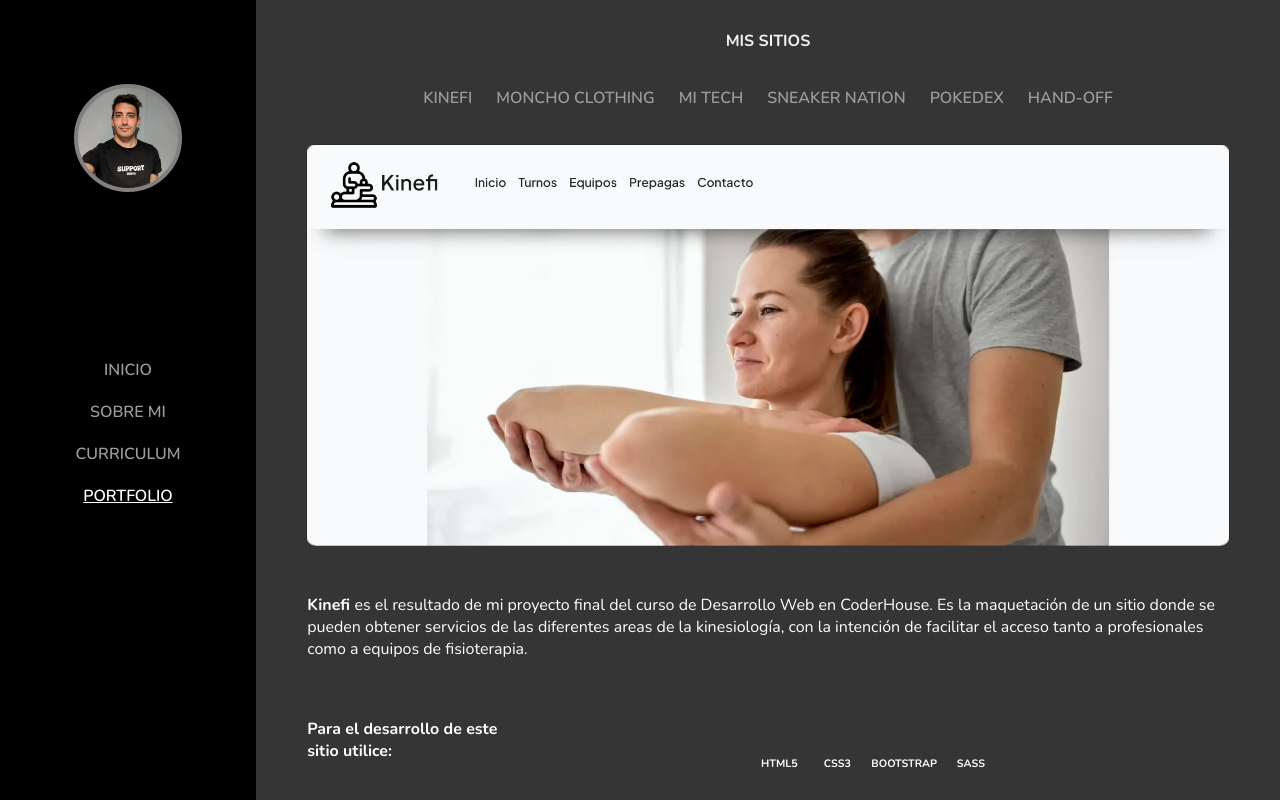
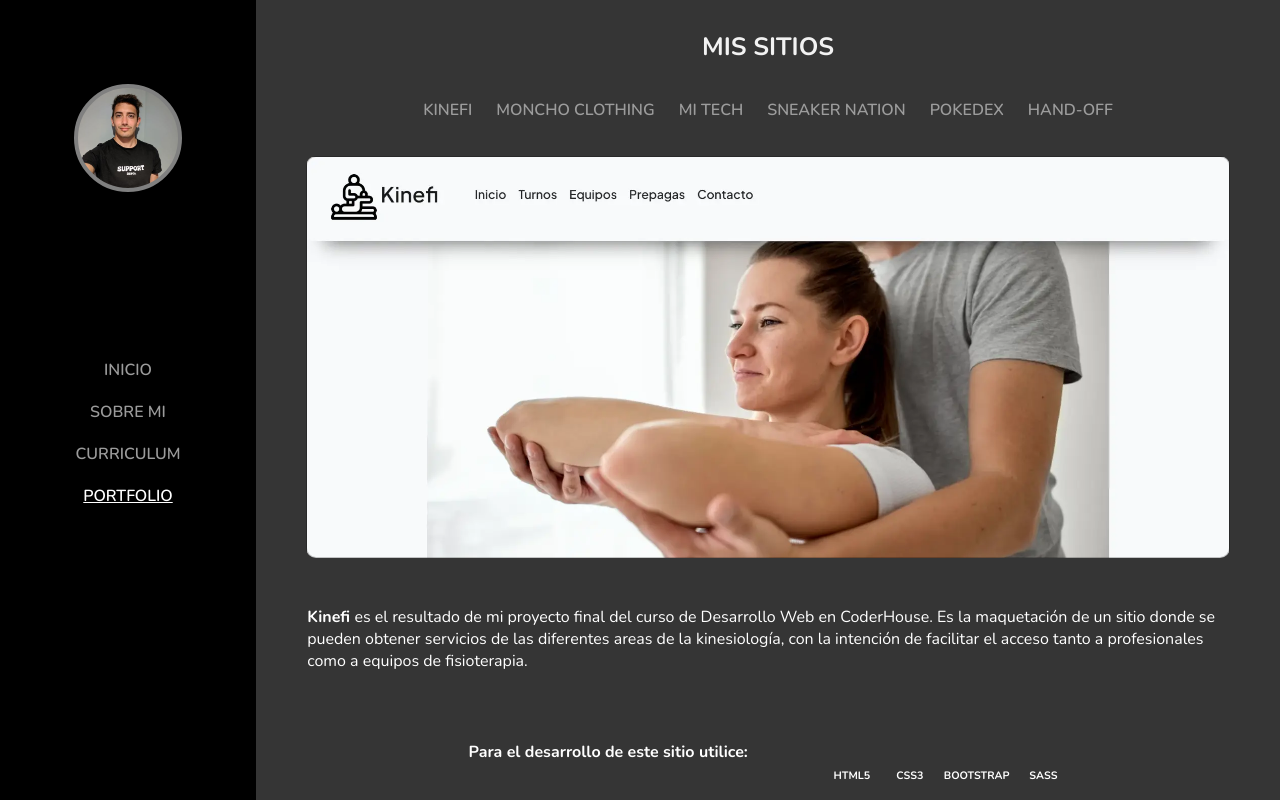
Before and after one commit to TomasCaballero/Tomas-Caballero, a React (Vite) app: page /portfolio in a window 1280 px wide. Shown: the top 800 px of the page. Built offline with nearby package versions, Linux system fonts and the light colour scheme; some icons are missing.

Commit message:
modificacion titulos

```diff
--- a/src/App.css
+++ b/src/App.css
@@ -20,6 +20,7 @@
 
 .titulo{
   animation: brillo 2.5s linear infinite;
+  font-size: 25px;
 }
 @keyframes brillo {
   0% {
--- a/src/Components/Inicio/Inicio.jsx
+++ b/src/Components/Inicio/Inicio.jsx
@@ -18,7 +18,7 @@ const Inicio = () => {
     return (
         <div className="contenedorInicio sin-scroll">
             <div className="contenedorVideo">
-                <video className='contendorInicio' src="https://live.staticflickr.com/video/53008925748/9bca33c7fb/1080p.mp4?s=eyJpIjo1MzAwODkyNTc0OCwiZSI6MTY4Nzk3ODg4NiwicyI6IjQ1MTE3MTFiMTkzYjZhOGM4ZTllMWZkYWI0Nzk0M2ZiNWQwYTEyNzciLCJ2IjoxfQ" autoPlay loop muted></video>
+                <video className='contendorInicio' src="https://live.staticflickr.com/video/53008925748/9bca33c7fb/1080p.mp4?s=eyJpIjo1MzAwODkyNTc0OCwiZSI6MTY4ODQxNzk1NiwicyI6ImU5MGI1NDg3ZDg2M2RlZmY5ZDlhNDU4M2U5ZWU1NGVlMTgwNjkxN2EiLCJ2IjoxfQ" autoPlay loop muted></video>
                 <div className="opacidad">
                     <h2>Hola, soy </h2>
                     <h1>Tomás Bautista Caballero</h1>
--- a/src/Components/Portfolio/portfolio.css
+++ b/src/Components/Portfolio/portfolio.css
@@ -151,9 +151,19 @@
     justify-content: center;
     align-items: center;
     width: 100%;
+    gap: 5rem;
+    /* flex-wrap: wrap; */
+}
+
+.contenedorPortfolio .contenedorSitios .sitio .tecnologiasUtilizadas p{
+    display: flex;
+    align-items: center;
+    justify-content: center;
 }
 .contenedorPortfolio .contenedorSitios .sitio .tecnologiasUtilizadas .tecnologias{
-    width: 100%;
+    display: flex;
+    justify-content: center;
+    align-items: center;
 }
 .contenedorPortfolio .contenedorSitios .sitio .tecnologiasUtilizadas .tecnologias ul{
     display: flex;
```
